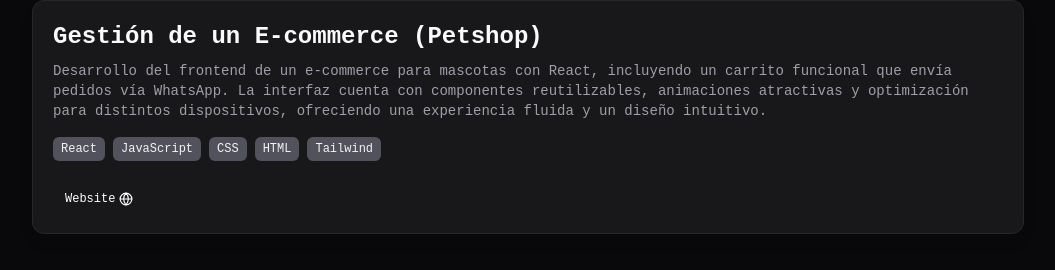
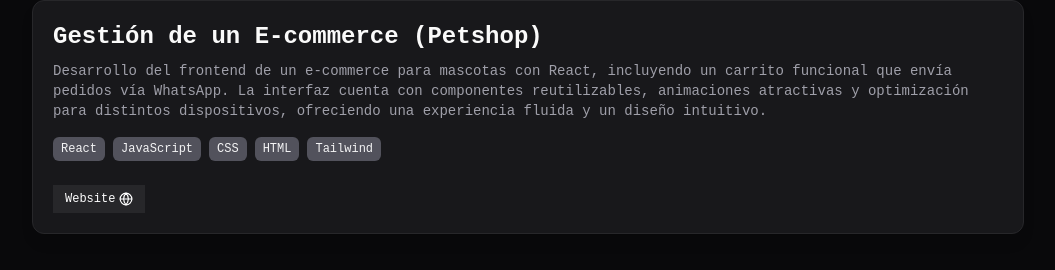
Before and after one commit to agush44/portfolio, a React (Vite) app: page / in a window 1280 px wide. Shown: the part 4006-4276 px from the top of the page, without its empty margins (112-1167 px from the left). Built offline with nearby package versions, Linux system fonts and the light colour scheme.

Commit message:
fix: website btn

```diff
--- a/src/components/projects/Project.jsx
+++ b/src/components/projects/Project.jsx
@@ -1,7 +1,7 @@
 // eslint-disable-next-line no-unused-vars
 import { motion } from "framer-motion";
 
-export const Project = ({ title, description, link, technologies, img }) => {
+export const Project = ({ title, description, link, technologies }) => {
   const handleClick = () => {
     window.open(link, "_blank");
   };
@@ -37,7 +37,7 @@ export const Project = ({ title, description, link, technologies, img }) => {
           {link.includes("vercel") && (
             <button
               onClick={handleClick}
-              className="text-xs px-3 py-1.5 flex items-center gap-1 cursor-pointer"
+              className="text-xs px-3 py-1.5 flex items-center gap-1 cursor-pointer bg-zinc-800 hover:bg-zinc-700"
             >
               <span>Website</span>
               <svg
```
